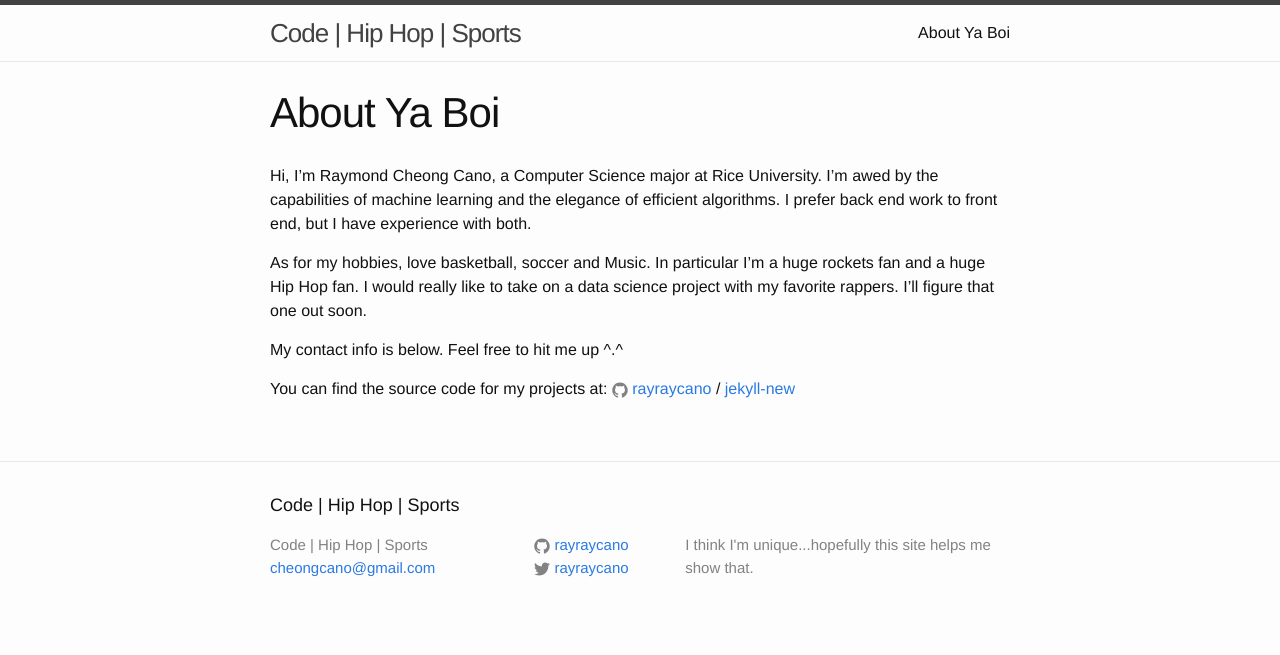
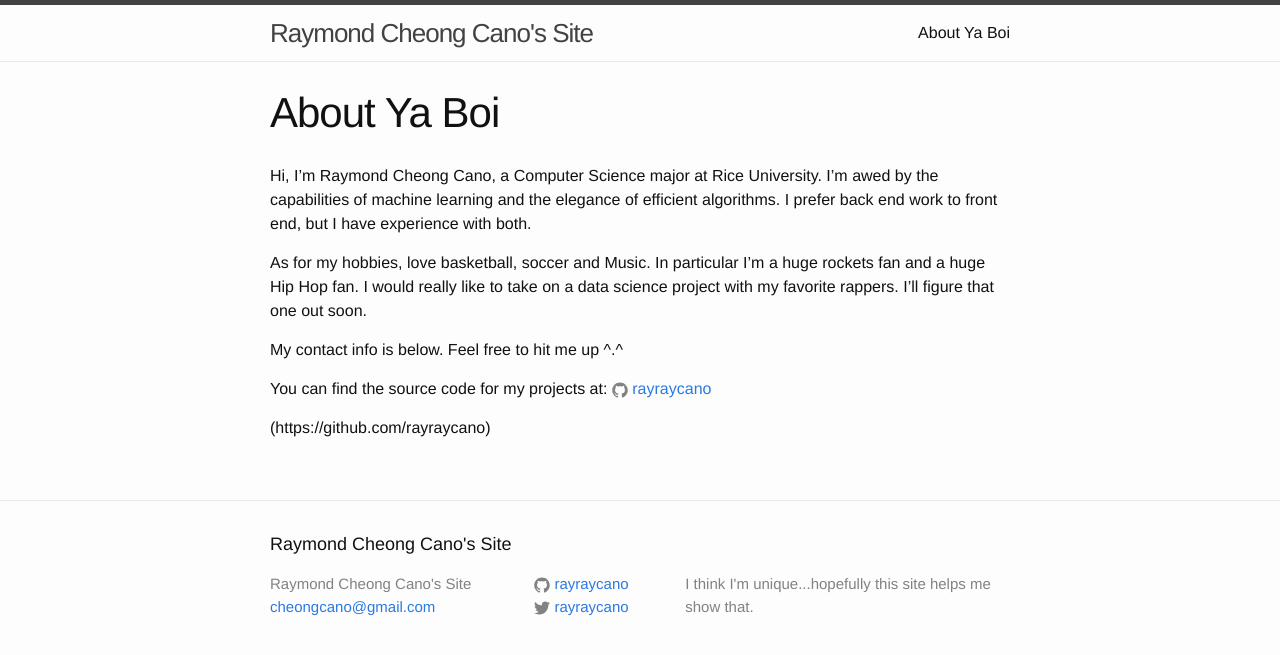
Before and after one commit to rayraycano/rayraycano.github.io, a Jekyll site: the page built from about.md, in a window 1280 px wide. Shown: the top 655 px of the page. Built offline with Jekyll 4.4.1, drawn with Linux system fonts in a browser that asks for light colours.

Commit message:
tried some stuff out with a subtitle

```diff
--- a/_config.yml
+++ b/_config.yml
@@ -6,7 +6,8 @@
 # 'jekyll serve'. If you change this file, please restart the server process.
 
 # Site settings
-title: Code | Hip Hop | Sports
+title: Raymond Cheong Cano's Site
+subtitle: Tech | Music | Sports
 email: cheongcano@gmail.com
 description: > # this means to ignore newlines until "baseurl:"
   I think I'm unique...hopefully this site helps me show that.
--- a/_includes/header.html
+++ b/_includes/header.html
@@ -3,6 +3,7 @@
   <div class="wrapper">
 
     <a class="site-title" href="{{ site.baseurl }}/">{{ site.title }}</a>
+    <a class="site-subtitle" {{ site.subtitle }}</a>
 
     <nav class="site-nav">
       <a href="#" class="menu-icon">
--- a/about.md
+++ b/about.md
@@ -16,5 +16,5 @@
 My contact info is below. Feel free to hit me up ^.^
 
 You can find the source code for my projects at:
-{% include icon-github.html username="rayraycano" %} /
-[jekyll-new](https://github.com/rayraycano)
+{% include icon-github.html username="rayraycano" %}
+(https://github.com/rayraycano)
```
